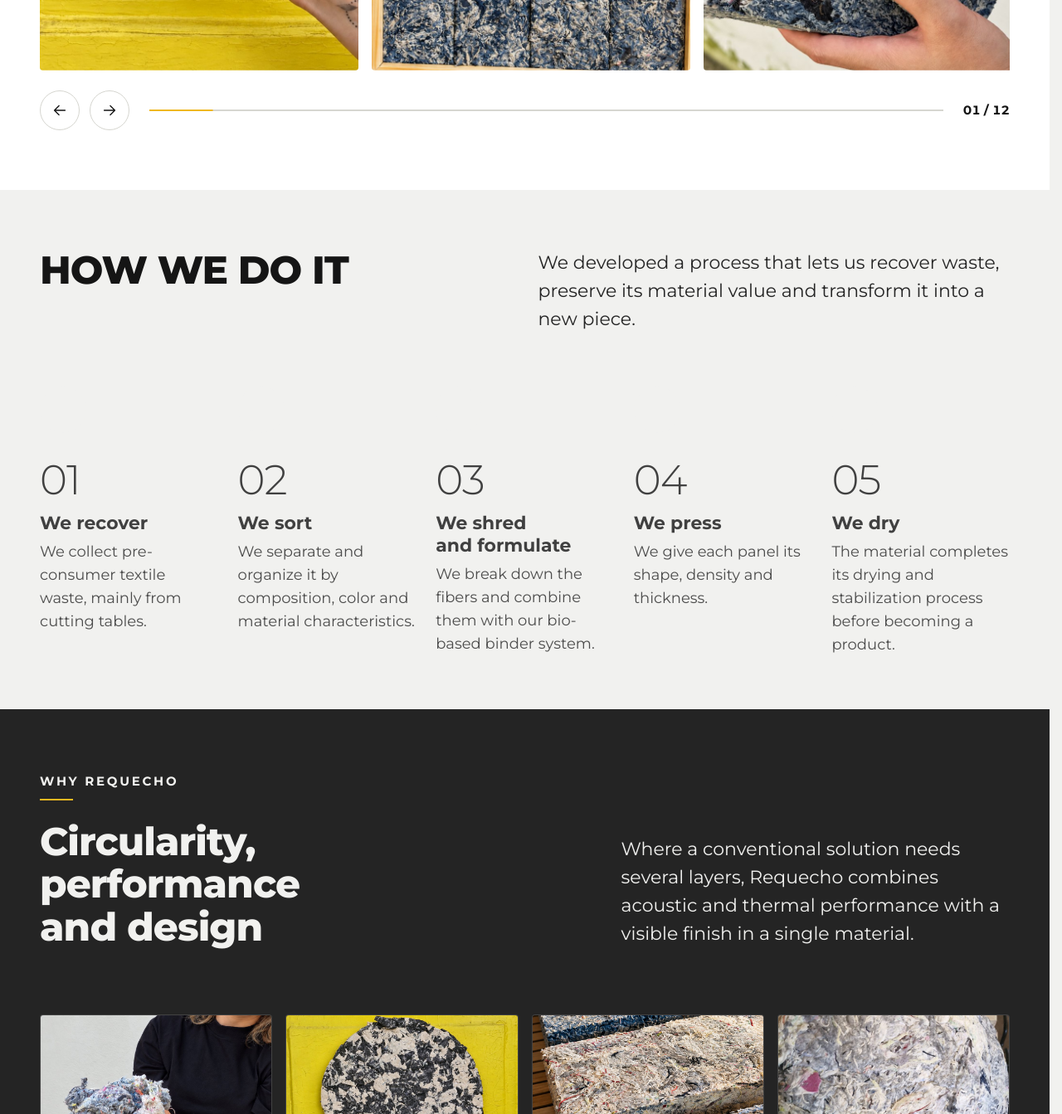
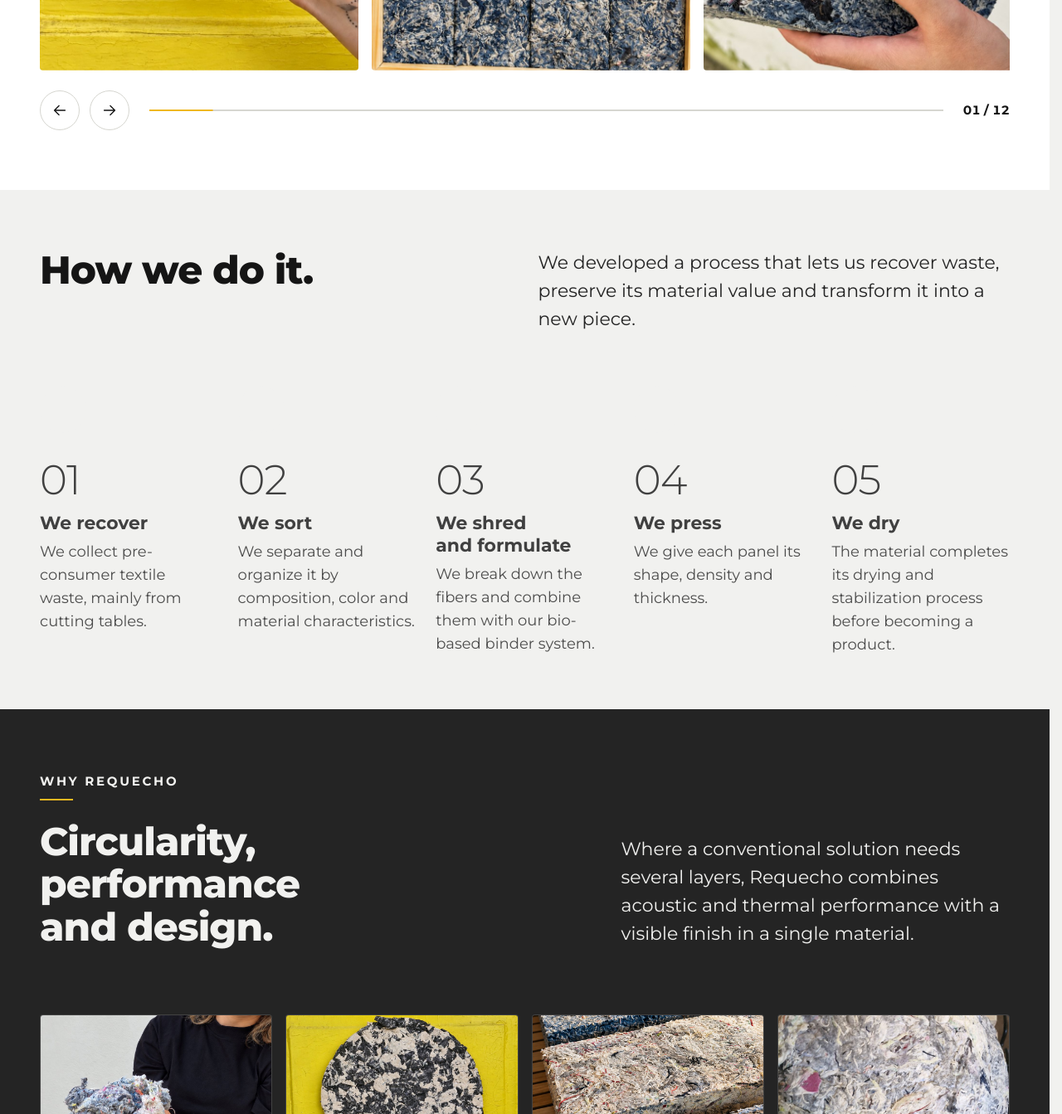
Before and after one commit to lautaromendezar-cmd/requecho, a Next.js app: page /en in a window 1280 px wide. Shown: the part 5131-6474 px from the top of the page at 83% size. Built offline with nearby package versions, Linux system fonts and the light colour scheme.

Commit message:
Titulos de seccion con punto final y sin mayusculas (feedback general)
Co-Authored-By: Claude Opus 5.5 (1M context) <noreply@anthropic.com>

```diff
--- a/src/content/landing.en.ts
+++ b/src/content/landing.en.ts
@@ -182,7 +182,7 @@ export const producto = {
 // BLOQUE 4 — CÓMO FUNCIONA
 // ---------------------------------------------------------------------------
 export const proceso = {
-  titulo: "HOW WE DO IT",
+  titulo: "How we do it.",
   bajada:
     "We developed a process that lets us recover waste, preserve its material value and transform it into a new piece.",
   pasos: [
@@ -224,7 +224,7 @@ export const proceso = {
 // ---------------------------------------------------------------------------
 export const porQue = {
   kicker: "WHY REQUECHO",
-  titulo: "Circularity, performance and design",
+  titulo: "Circularity, performance and design.",
   bajada:
     "Where a conventional solution needs several layers, Requecho combines acoustic and thermal performance with a visible finish in a single material.",
   diferenciales: [
@@ -336,7 +336,7 @@ export const reconocimientos = {
 // ---------------------------------------------------------------------------
 export const contacto = {
   kicker: "CONTACT",
-  titulo: "Let's talk",
+  titulo: "Let's talk.",
   popup: { cerrar: "Close" },
   bajada:
     "Leave your details and we'll get in touch to tell you more about the material and how it can fit into your project.",
--- a/src/content/landing.ts
+++ b/src/content/landing.ts
@@ -245,7 +245,7 @@ export type Paso = {
 };
 
 export const proceso = {
-  titulo: "CÓMO LO HACEMOS",
+  titulo: "Cómo lo hacemos.",
   bajada:
     "Desarrollamos un proceso que nos permite recuperar el descarte, conservar su valor material y transformarlo en una nueva pieza.",
   pasos: [
@@ -287,7 +287,7 @@ export const proceso = {
 // ---------------------------------------------------------------------------
 export const porQue = {
   kicker: "POR QUÉ REQUECHO",
-  titulo: "Circularidad, desempeño y diseño",
+  titulo: "Circularidad, desempeño y diseño.",
   bajada:
     "Donde una solución convencional necesita varias capas, Requecho integra desempeño acústico y térmico con terminación visible en un solo material.",
   diferenciales: [
@@ -435,7 +435,7 @@ export type Campo = {
 
 export const contacto = {
   kicker: "CONTACTO",
-  titulo: "Hablemos",
+  titulo: "Hablemos.",
   /** Pop-up de contacto: mismo formulario, abre al entrar (src/config/popup.ts). */
   popup: { cerrar: "Cerrar" },
   bajada:
```
Also changed, not shown: 1 other file (tests, documents, lock files or other folders).
